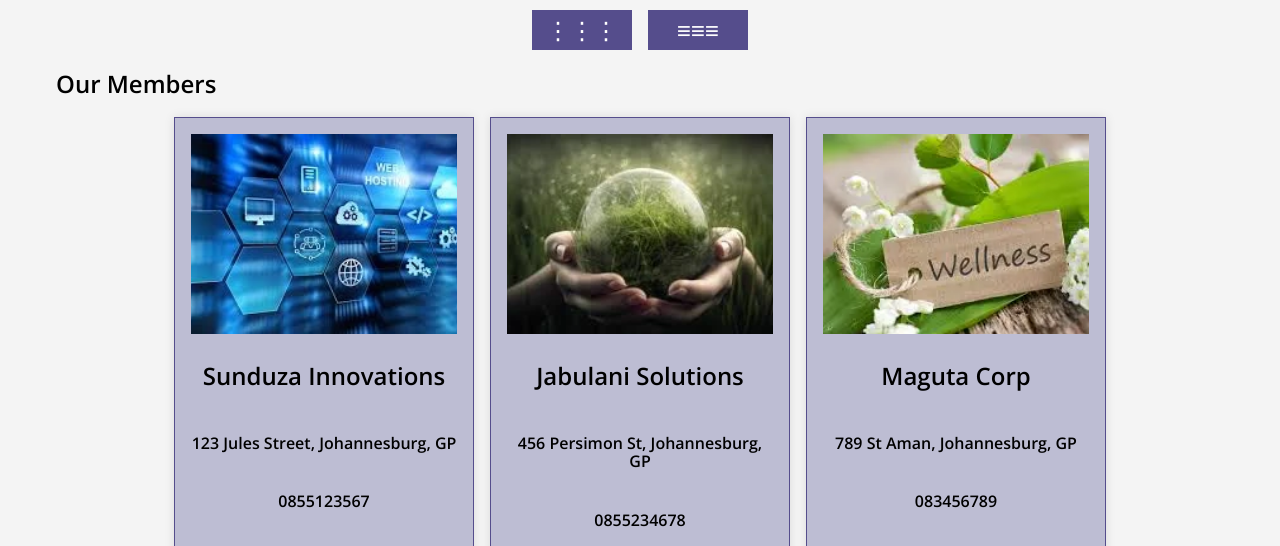
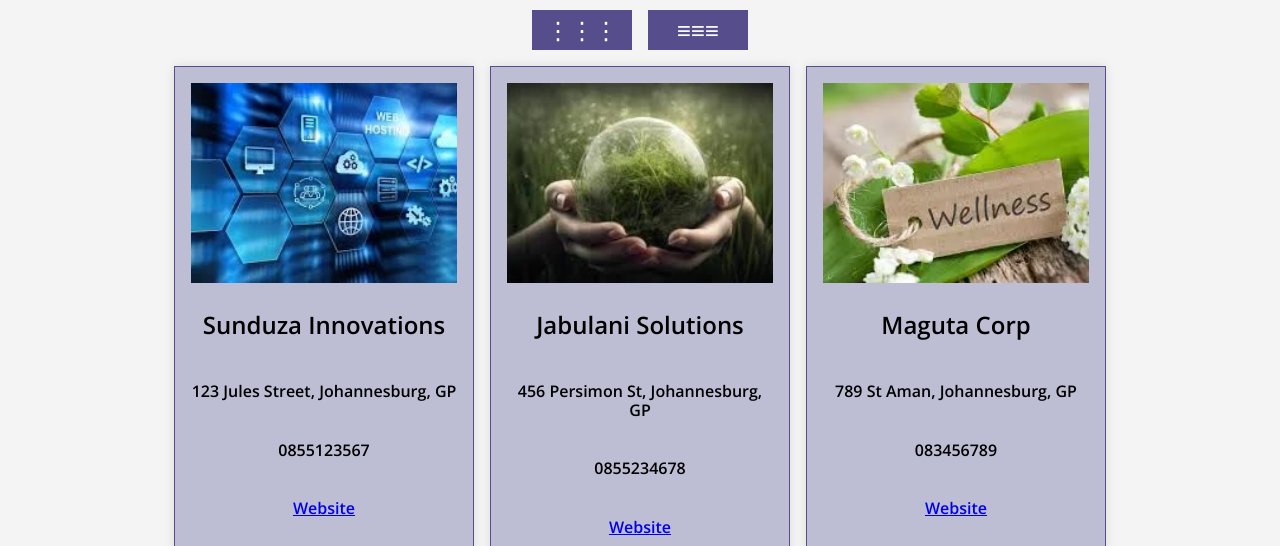
Before and after one commit to blelian/wdd231, a plain HTML site: page chamber/directory.html in a window 1280 px wide. Shown: the part 244-790 px from the top of the page. Drawn offline with nearby package versions, Linux system fonts and the light colour scheme.

Commit message:
removed h2 element

```diff
--- a/chamber/directory.html
+++ b/chamber/directory.html
@@ -45,7 +45,6 @@
     </section>
 
     <section id="members">
-      <h2>Our Members</h2>
       <div id="cards" class="grid-view"></div>
     </section>
   </main>
```
